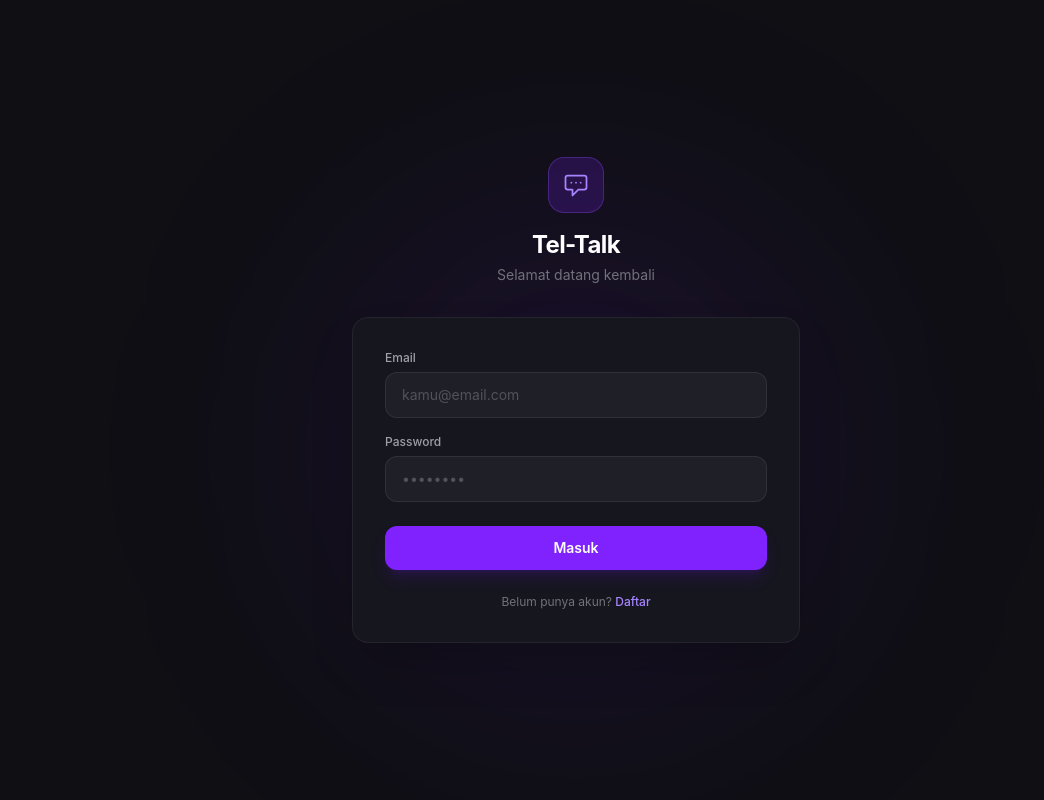
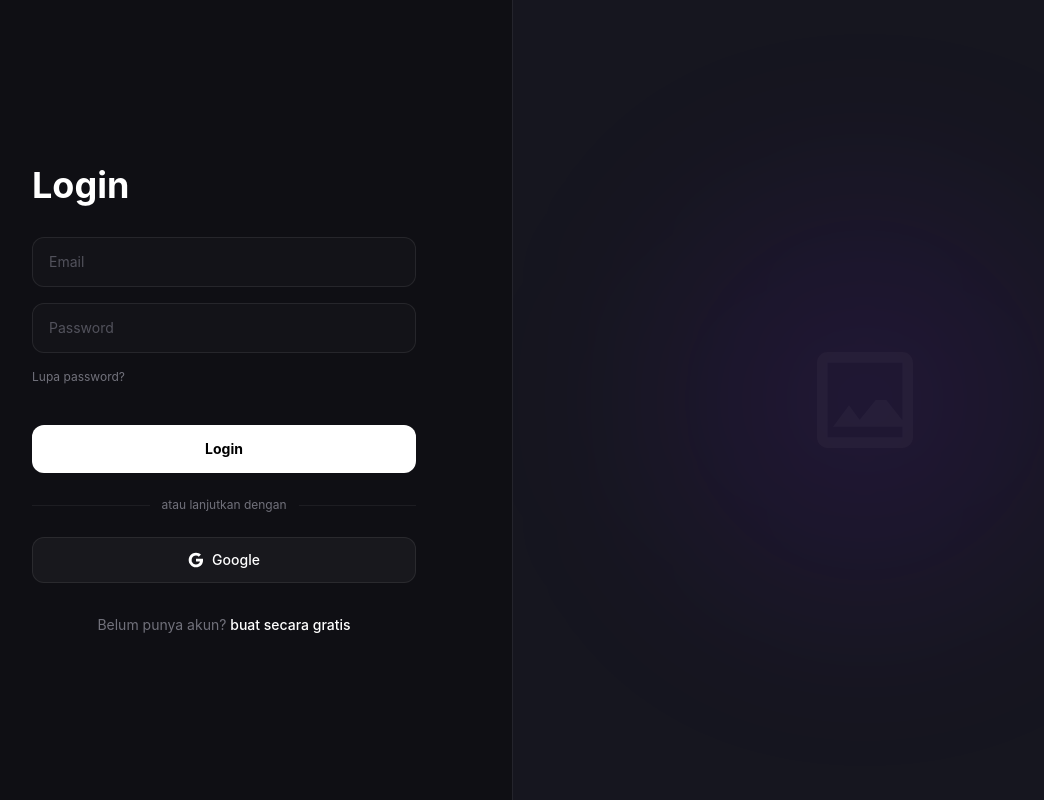
Before and after one commit to glnKresna/Tel-Talk, a React (Vite) app: page /login in a window 1280 px wide. Shown: the whole page, without its empty margins (64-1108 px from the left). Built offline with nearby package versions, Linux system fonts and the light colour scheme; no server answers.

Commit message:
feat: ubah tampilan UI login/signup, penambahan input validation

```diff
--- a/src/pages/chatDashboard.tsx
+++ b/src/pages/chatDashboard.tsx
@@ -20,7 +20,7 @@ export default function ChatDashboard() {
   const bottomRef = useRef<HTMLDivElement>(null);
 
   const { currUser, logoutUser } = useAuthStore();
-  const { kirimPesan, kirimLampiran, sendFileMessage, subscribeToRoom, messages, isLoading: msgLoading } = useMsgStore();
+  const { kirimPesan, kirimLampiran, subscribeToRoom, messages, isLoading: msgLoading } = useMsgStore();
   const { pesan: aiMessages, sendMsg: sendAiMsg, isLoading: aiLoading } = useChatbotStore();
 
   const [filePreview, setFilePreview] = useState<FilePreviewState | null>(null);
--- /dev/null
+++ b/src/pages/landing.tsx
@@ -0,0 +1,61 @@
+import { useNavigate } from 'react-router-dom';
+
+export default function Landing() {
+    const navigate = useNavigate();
+
+    return (
+        <div className="min-h-screen bg-[#0f0f14] text-white flex flex-col">
+            {/* Navbar */}
+            <header className="px-8 py-6 flex items-center gap-3">
+                <div className="w-8 h-8 rounded-full bg-violet-600/20 border border-violet-500/30 flex items-center justify-center">
+                    <svg className="w-4 h-4 text-violet-400" fill="none" viewBox="0 0 24 24" stroke="currentColor">
+                        <path strokeLinecap="round" strokeLinejoin="round" strokeWidth={2} d="M8 10h.01M12 10h.01M16 10h.01M9 16H5a2 2 0 01-2-2V6a2 2 0 012-2h14a2 2 0 012 2v8a2 2 0 01-2 2h-5l-5 5v-5z" />
+                    </svg>
+                </div>
+                <span className="font-bold text-lg tracking-tight">Tel-Talk</span>
+            </header>
+
+            {/* Hero Section */}
+            <main className="flex-1 grid grid-cols-1 md:grid-cols-2 max-w-7xl mx-auto w-full px-8 py-12 md:py-0">
+
+                {/* Left Column: Content */}
+                <div className="flex flex-col justify-center max-w-xl">
+                    <h1 className="text-5xl md:text-6xl font-bold leading-tight mb-6">
+                        Ada Cerita<br />
+                        Apa Hari Ini?
+                    </h1>
+
+                    <p className="text-zinc-400 text-lg leading-relaxed mb-10">
+                        Tempat yang nyaman untuk berbagi ide dan cerita. Tel-Talk menghadirkan pengalaman chatting yang simpel, cepat, dan lebih berwarna.
+                    </p>
+
+                    <div className="flex gap-4">
+                        <button
+                        onClick={() => navigate('/login')}
+                        className="px-8 py-3 rounded-full bg-violet-600 hover:bg-violet-500 text-white font-medium transition-all"
+                        >
+                        Login
+                        </button>
+                        <button
+                        onClick={() => navigate('/login?state=register')}
+                        className="px-8 py-3 rounded-full bg-white/[0.04] border border-white/[0.08] hover:bg-white/[0.08] text-white font-medium transition-all"
+                        >
+                        Sign-up
+                        </button>
+                    </div>
+                </div>
+
+                {/* Right Column: Image Placeholder */}
+                <div className="hidden md:flex items-center justify-center p-12">
+                    <div className="w-full aspect-[4/3] bg-[#16161f] border border-white/[0.06] rounded-3xl flex items-center justify-center relative overflow-hidden shadow-2xl">
+                        {/* Subtle glow for high-fidelity feel */}
+                        <div className="absolute top-1/2 left-1/2 -translate-x-1/2 -translate-y-1/2 w-64 h-64 bg-violet-600/10 rounded-full blur-[80px]" />
+                        <svg className="w-24 h-24 text-white/[0.05] relative z-10" fill="currentColor" viewBox="0 0 24 24">
+                        <path d="M19 3H5c-1.1 0-2 .9-2 2v14c0 1.1.9 2 2 2h14c1.1 0 2-.9 2-2V5c0-1.1-.9-2-2-2zm0 16H5V5h14v14zm-5-7l-3 3.72L9 13l-3 4h14l-4-5z"/>
+                        </svg>
+                    </div>
+                </div>
+            </main>
+        </div>
+    );
+}
--- a/src/pages/login.tsx
+++ b/src/pages/login.tsx
@@ -1,124 +1,248 @@
-// TODO: Import useState from React
-// TODO: Import useAuthStore
-// TODO: Buat & export Login component
-// TODO: Atur local state variables buat input email & password
-// TODO: Buat handler untuk form yang memanggil login function dari useAuthStore
-// TODO: Return JSX
-
-import { useState } from 'react'
-import { useNavigate } from 'react-router-dom'
-import { useAuthStore } from '../store/useAuthStore'
+import { useState, useEffect } from 'react';
+import { useNavigate, useSearchParams } from 'react-router-dom';
+import { useAuthStore } from '../store/useAuthStore';
 
 export default function Login() {
-  const [isRegister, setIsRegister] = useState(false)
-  const [email, setEmail] = useState('')
-  const [password, setPassword] = useState('')
+  const [searchParams] = useSearchParams();
+  const [isRegister, setIsRegister] = useState(searchParams.get('state') === 'register');
 
-  const { loginUser, registerUser, isLoading, error } = useAuthStore()
-  const navigate = useNavigate()
+  const [email, setEmail] = useState('');
+  const [password, setPassword] = useState('');
+  const [confirmPassword, setConfirmPassword] = useState('');
 
-  const handleSubmit = async (e: React.SubmitEvent<HTMLFormElement>) => {
-    e.preventDefault()
-    if (isRegister) {
-      await registerUser(email, password)
-    } else {
-      await loginUser(email, password)
+  // --- UPGRADED: Error State Object ---
+  const [errors, setErrors] = useState<{
+    email?: string;
+    password?: string;
+    confirmPassword?: string;
+    general?: string;
+  }>({});
+
+  const { loginUser, registerUser, isLoading, error: firebaseError } = useAuthStore();
+  const navigate = useNavigate();
+
+  // Watch for Firebase errors and map them to the correct input box
+  useEffect(() => {
+    if (firebaseError) {
+      const lowerError = firebaseError.toLowerCase();
+      if (lowerError.includes('password') || lowerError.includes('kredensial')) {
+        setErrors({ password: 'Password salah. Coba lagi.' });
+      } else if (lowerError.includes('email') || lowerError.includes('user not found')) {
+        setErrors({ email: 'Email tidak terdaftar atau salah.' });
+      } else {
+        setErrors({ general: firebaseError });
+      }
+    }
+  }, [firebaseError]);
+
+  const validateForm = () => {
+    const newErrors: typeof errors = {};
+    let isValid = true;
+
+    // 1. Email Validation (Empty & Format)
+    const emailRegex = /^[^\s@]+@[^\s@]+\.[^\s@]+$/;
+    if (!email.trim()) {
+      newErrors.email = 'Email tidak boleh kosong';
+      isValid = false;
+    } else if (!emailRegex.test(email)) {
+      newErrors.email = 'Format email tidak valid';
+      isValid = false;
     }
 
-    // Kalau berhasil (tidak ada error), redirect ke dashboard
-    const { currUser } = useAuthStore.getState()
-    if (currUser) navigate('/')
-  }
+    // 2. Password Validation
+    if (!password) {
+      newErrors.password = 'Password tidak boleh kosong';
+      isValid = false;
+    } else if (isRegister) {
+      // Signup Specific Password Rules
+      const hasUpperCase = /[A-Z]/.test(password);
+      const hasNumber = /\d/.test(password);
+
+      if (password.length < 8) {
+        newErrors.password = 'Password minimal 8 karakter';
+        isValid = false;
+      } else if (!hasUpperCase || !hasNumber) {
+        newErrors.password = 'Harus mengandung minimal 1 huruf kapital dan 1 angka';
+        isValid = false;
+      }
+
+      // 3. Confirm Password Validation
+      if (!confirmPassword) {
+        newErrors.confirmPassword = 'Konfirmasi password tidak boleh kosong';
+        isValid = false;
+      } else if (password !== confirmPassword) {
+        newErrors.confirmPassword = 'Password tidak cocok';
+        isValid = false;
+      }
+    }
+
+    setErrors(newErrors);
+    return isValid;
+  };
+
+  const handleSubmit = async (e: React.FormEvent<HTMLFormElement>) => {
+    e.preventDefault();
+
+    // Stop the submission if validation fails!
+    if (!validateForm()) return;
+
+    if (isRegister) {
+      await registerUser(email, password);
+    } else {
+      await loginUser(email, password);
+    }
+
+    const { currUser } = useAuthStore.getState();
+    if (currUser) navigate('/');
+  };
 
   return (
-    <div className="min-h-screen bg-[#0f0f14] flex items-center justify-center p-4">
-      {/* Background glow effect */}
-      <div className="absolute inset-0 overflow-hidden pointer-events-none">
-        <div className="absolute top-1/4 left-1/2 -translate-x-1/2 w-[500px] h-[500px] bg-violet-600/10 rounded-full blur-[120px]" />
-      </div>
+    <div className="min-h-screen bg-[#0f0f14] flex">
 
-      <div className="relative w-full max-w-md">
-        {/* Logo / Brand */}
-        <div className="text-center mb-8">
-          <div className="inline-flex items-center justify-center w-14 h-14 rounded-2xl bg-violet-600/20 border border-violet-500/30 mb-4">
-            <svg className="w-7 h-7 text-violet-400" fill="none" viewBox="0 0 24 24" stroke="currentColor">
-              <path strokeLinecap="round" strokeLinejoin="round" strokeWidth={1.5}
-                d="M8 10h.01M12 10h.01M16 10h.01M9 16H5a2 2 0 01-2-2V6a2 2 0 012-2h14a2 2 0 012 2v8a2 2 0 01-2 2h-5l-5 5v-5z" />
-            </svg>
-          </div>
-          <h1 className="text-2xl font-bold text-white tracking-tight">Tel-Talk</h1>
-          <p className="text-sm text-zinc-500 mt-1">
-            {isRegister ? 'Buat akun baru' : 'Selamat datang kembali'}
-          </p>
-        </div>
+      {/* Left Column: The Form */}
+      <div className="w-full md:w-[45%] flex flex-col justify-center px-8 md:px-16 lg:px-24">
+        <div className="max-w-sm w-full mx-auto">
+          <h1 className="text-4xl font-bold text-white mb-8">
+            {isRegister ? 'Sign-up' : 'Login'}
+          </h1>
 
-        {/* Card */}
-        <div className="bg-[#16161f] border border-white/[0.06] rounded-2xl p-8 shadow-2xl">
           <form onSubmit={handleSubmit} className="space-y-4">
-            {/* Email */}
+
+            {/* EMAIL INPUT */}
             <div>
-              <label className="block text-xs font-medium text-zinc-400 mb-1.5">Email</label>
               <input
-                type="email"
+                type="text" // Removed type="email" so we can handle validation with our custom logic
                 value={email}
-                onChange={(e) => setEmail(e.target.value)}
-                placeholder="kamu@email.com"
-                required
-                className="w-full bg-white/[0.04] border border-white/[0.08] rounded-xl px-4 py-3 text-sm text-white placeholder:text-zinc-600
-                  focus:outline-none focus:border-violet-500/60 focus:bg-white/[0.06] transition-all"
+                onChange={(e) => {
+                  setEmail(e.target.value);
+                  if (errors.email) setErrors({ ...errors, email: undefined }); // Clear error as they type
+                }}
+                placeholder="Email"
+                className={`w-full bg-white/[0.02] border rounded-xl px-4 py-3.5 text-sm text-white placeholder:text-zinc-600 focus:outline-none transition-all
+                  ${errors.email
+                    ? 'border-red-500/50 focus:border-red-500 focus:bg-red-500/[0.02]'
+                    : 'border-white/[0.08] focus:border-violet-500/60 focus:bg-white/[0.04]'}`}
               />
+              {/* WARNING MESSAGE POPPING DOWN */}
+              {errors.email && (
+                <p className="text-red-400 text-xs mt-1.5 ml-1">{errors.email}</p>
+              )}
             </div>
 
-            {/* Password */}
+            {/* PASSWORD INPUT */}
             <div>
-              <label className="block text-xs font-medium text-zinc-400 mb-1.5">Password</label>
               <input
                 type="password"
                 value={password}
-                onChange={(e) => setPassword(e.target.value)}
-                placeholder="••••••••"
-                required
-                minLength={6}
-                className="w-full bg-white/[0.04] border border-white/[0.08] rounded-xl px-4 py-3 text-sm text-white placeholder:text-zinc-600
-                  focus:outline-none focus:border-violet-500/60 focus:bg-white/[0.06] transition-all"
+                onChange={(e) => {
+                  setPassword(e.target.value);
+                  if (errors.password) setErrors({ ...errors, password: undefined });
+                }}
+                placeholder="Password"
+                className={`w-full bg-white/[0.02] border rounded-xl px-4 py-3.5 text-sm text-white placeholder:text-zinc-600 focus:outline-none transition-all
+                  ${errors.password
+                    ? 'border-red-500/50 focus:border-red-500 focus:bg-red-500/[0.02]'
+                    : 'border-white/[0.08] focus:border-violet-500/60 focus:bg-white/[0.04]'}`}
               />
+              {errors.password && (
+                <p className="text-red-400 text-xs mt-1.5 ml-1">{errors.password}</p>
+              )}
             </div>
 
-            {/* Error message */}
-            {error && (
-              <div className="text-xs text-red-400 bg-red-500/10 border border-red-500/20 rounded-lg px-3 py-2">
-                {error}
+            {/* CONFIRM PASSWORD (ONLY ON SIGNUP) */}
+            {isRegister && (
+              <div>
+                <input
+                  type="password"
+                  value={confirmPassword}
+                  onChange={(e) => {
+                    setConfirmPassword(e.target.value);
+                    if (errors.confirmPassword) setErrors({ ...errors, confirmPassword: undefined });
+                  }}
+                  placeholder="Konfirmasi password"
+                  className={`w-full bg-white/[0.02] border rounded-xl px-4 py-3.5 text-sm text-white placeholder:text-zinc-600 focus:outline-none transition-all
+                    ${errors.confirmPassword
+                      ? 'border-red-500/50 focus:border-red-500 focus:bg-red-500/[0.02]'
+                      : 'border-white/[0.08] focus:border-violet-500/60 focus:bg-white/[0.04]'}`}
+                />
+                {errors.confirmPassword && (
+                  <p className="text-red-400 text-xs mt-1.5 ml-1">{errors.confirmPassword}</p>
+                )}
               </div>
             )}
 
-            {/* Submit */}
+            {/* FORGOT PASSWORD LINK */}
+            {!isRegister && (
+              <div className="flex justify-start mt-1">
+                <button type="button" className="text-xs text-zinc-500 hover:text-violet-400 transition-colors">
+                  Lupa password?
+                </button>
+              </div>
+            )}
+
+            {/* GENERAL FIREBASE ERRORS (e.g. "Too many requests") */}
+            {errors.general && (
+              <div className="text-xs text-red-400 bg-red-500/10 border border-red-500/20 rounded-lg px-3 py-2 mt-4">
+                {errors.general}
+              </div>
+            )}
+
+            {/* SUBMIT BUTTON */}
             <button
               type="submit"
               disabled={isLoading}
-              className="w-full bg-violet-600 hover:bg-violet-500 disabled:opacity-50 disabled:cursor-not-allowed
-                text-white text-sm font-semibold py-3 rounded-xl transition-all duration-200 mt-2
-                shadow-lg shadow-violet-900/30"
+              className="w-full bg-white text-black hover:bg-zinc-200 disabled:opacity-50 disabled:cursor-not-allowed text-sm font-bold py-3.5 rounded-xl transition-all mt-6"
             >
-              {isLoading
-                ? 'Loading...'
-                : isRegister
-                ? 'Daftar'
-                : 'Masuk'}
+              {isLoading ? 'Loading...' : isRegister ? 'Daftar' : 'Login'}
             </button>
           </form>
 
-          {/* Toggle login / register */}
-          <p className="text-center text-xs text-zinc-500 mt-6">
-            {isRegister ? 'Sudah punya akun?' : 'Belum punya akun?'}{' '}
+          {/* Social Login Separator */}
+          <div className="flex items-center gap-3 my-6">
+            <div className="flex-1 h-px bg-white/[0.06]"></div>
+            <span className="text-xs text-zinc-500">atau lanjutkan dengan</span>
+            <div className="flex-1 h-px bg-white/[0.06]"></div>
+          </div>
+
+          <button className="w-full flex items-center justify-center gap-2 bg-white/[0.04] hover:bg-white/[0.08] border border-white/[0.08] text-white text-sm font-medium py-3 rounded-xl transition-all">
+            <svg className="w-4 h-4" viewBox="0 0 24 24">
+              <path fill="currentColor" d="M22.56 12.25c0-.78-.07-1.53-.2-2.25H12v4.26h5.92c-.26 1.37-1.04 2.53-2.21 3.31v2.77h3.57c2.08-1.92 3.28-4.74 3.28-8.09z" />
+              <path fill="currentColor" d="M12 23c2.97 0 5.46-.98 7.28-2.66l-3.57-2.77c-.98.66-2.23 1.06-3.71 1.06-2.86 0-5.29-1.93-6.16-4.53H2.18v2.84C3.99 20.53 7.7 23 12 23z" />
+              <path fill="currentColor" d="M5.84 14.09c-.22-.66-.35-1.36-.35-2.09s.13-1.43.35-2.09V7.07H2.18C1.43 8.55 1 10.22 1 12s.43 3.45 1.18 4.93l2.85-2.22.81-.62z" />
+              <path fill="currentColor" d="M12 5.38c1.62 0 3.06.56 4.21 1.64l3.15-3.15C17.45 2.09 14.97 1 12 1 7.7 1 3.99 3.47 2.18 7.07l3.66 2.84c.87-2.6 3.3-4.53 6.16-4.53z" />
+            </svg>
+            Google
+          </button>
+
+          <p className="text-center text-sm text-zinc-500 mt-8">
+            {isRegister ? 'Punya akun? ' : 'Belum punya akun? '}
+
             <button
-              onClick={() => setIsRegister(!isRegister)}
-              className="text-violet-400 hover:text-violet-300 font-medium transition-colors"
+              type="button" // Prevents any accidental form submissions
+              onClick={() => {
+                setIsRegister(!isRegister);
+
+                // Buat reset form state saat toggle antara login/register:
+                setErrors({});
+                setPassword('');
+                setConfirmPassword('');
+              }}
+              className="text-white hover:text-violet-400 font-medium transition-colors"
             >
-              {isRegister ? 'Masuk' : 'Daftar'}
+              {isRegister ? 'Login' : 'buat secara gratis'}
             </button>
           </p>
         </div>
       </div>
+
+      {/* Right Column: Image Placeholder */}
+      <div className="hidden md:flex w-[55%] bg-[#16161f] border-l border-white/[0.06] items-center justify-center relative overflow-hidden">
+        <div className="absolute top-1/2 left-1/2 -translate-x-1/2 -translate-y-1/2 w-96 h-96 bg-violet-600/10 rounded-full blur-[100px]" />
+        <svg className="w-32 h-32 text-white/[0.03] relative z-10" fill="currentColor" viewBox="0 0 24 24">
+          <path d="M19 3H5c-1.1 0-2 .9-2 2v14c0 1.1.9 2 2 2h14c1.1 0 2-.9 2-2V5c0-1.1-.9-2-2-2zm0 16H5V5h14v14zm-5-7l-3 3.72L9 13l-3 4h14l-4-5z"/>
+        </svg>
+      </div>
+
     </div>
-  )
+  );
 }
```
Also changed, not shown: src/App.tsx (+6 -4 lines).
